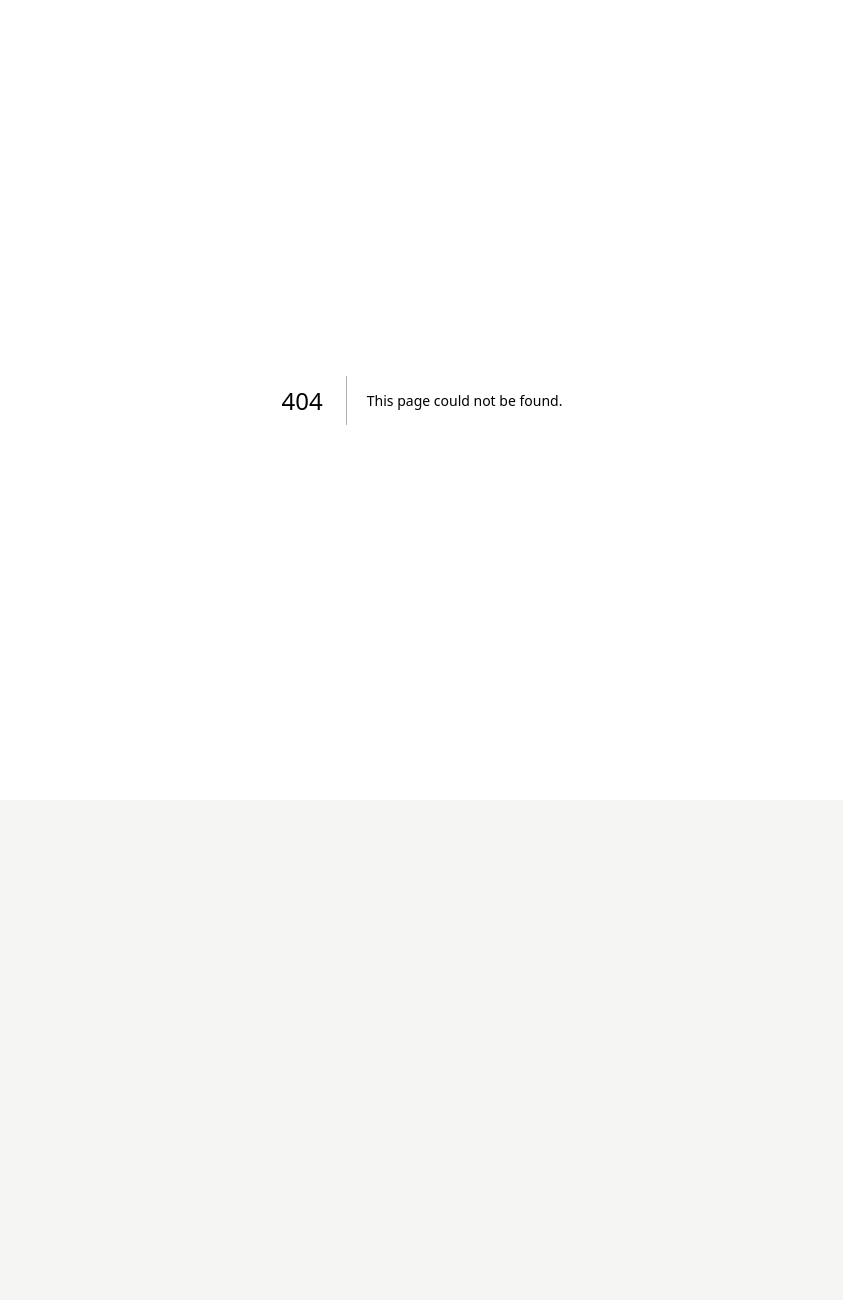
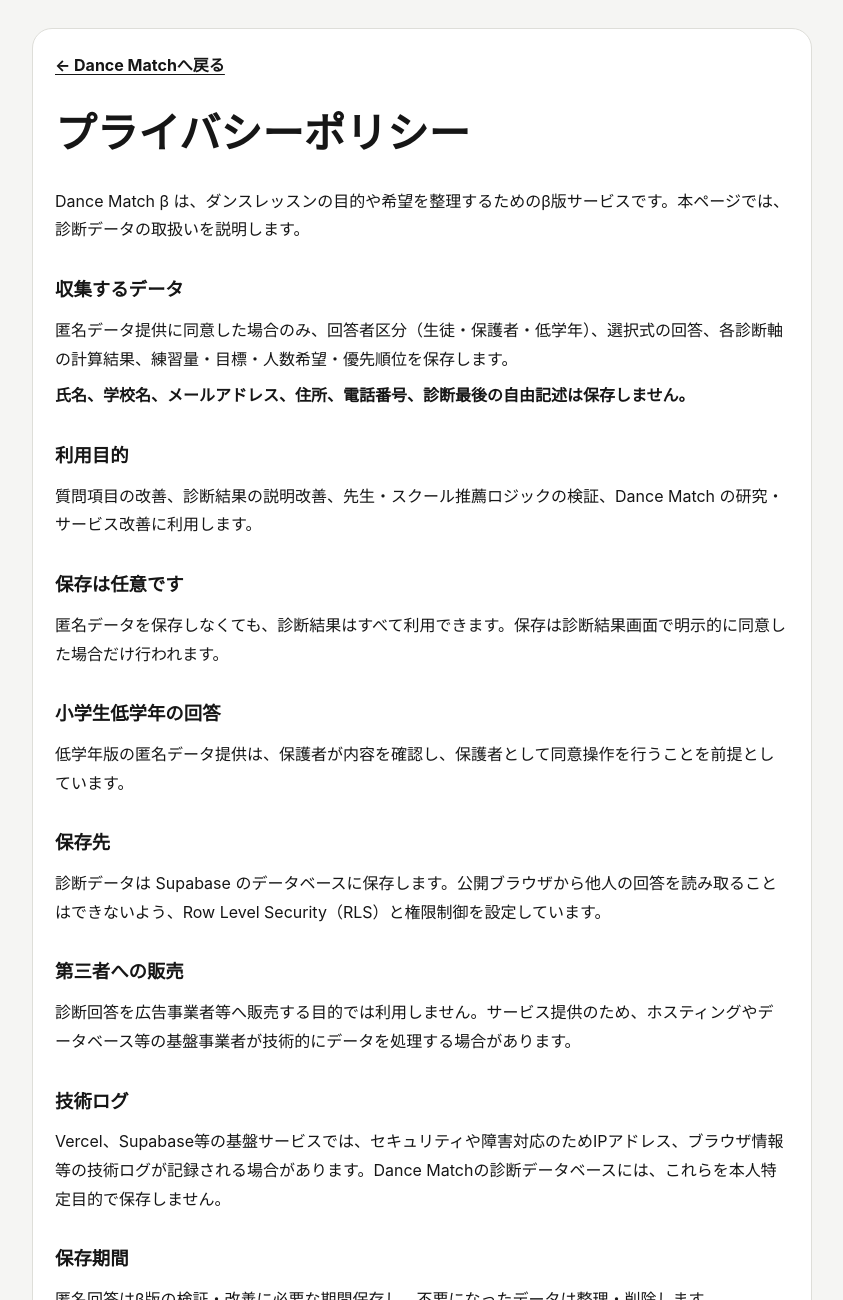
Before and after one commit to toshiorajio3-commits/dance-body-business1, a Next.js app in the folder dance-match/: page /privacy in a window 1280 px wide. Before the commit this address had no page. Shown: the top 1300 px of the page, without its empty margins (218-1061 px from the left). Before the commit the page ends 800 px from the top, so only its background shows below. Built offline with nearby package versions, Linux system fonts and the light colour scheme.

Commit message:
Harden Dance Match beta for public release
Add privacy policy, PWA/robots metadata, privacy links, and a committed dependency lockfile after successful CI validation.

```diff
--- /dev/null
+++ b/dance-match/src/app/privacy/page.tsx
@@ -0,0 +1,46 @@
+export const metadata = {
+  title: "プライバシーポリシー | Dance Match β",
+  description: "Dance Match β における匿名診断データの取扱いについて",
+};
+
+export default function PrivacyPage() {
+  return (
+    <main className="page">
+      <section className="card prose">
+        <a href="/" className="text-btn">← Dance Matchへ戻る</a>
+        <h1>プライバシーポリシー</h1>
+        <p>Dance Match β は、ダンスレッスンの目的や希望を整理するためのβ版サービスです。本ページでは、診断データの取扱いを説明します。</p>
+
+        <h2>収集するデータ</h2>
+        <p>匿名データ提供に同意した場合のみ、回答者区分（生徒・保護者・低学年）、選択式の回答、各診断軸の計算結果、練習量・目標・人数希望・優先順位を保存します。</p>
+        <p><strong>氏名、学校名、メールアドレス、住所、電話番号、診断最後の自由記述は保存しません。</strong></p>
+
+        <h2>利用目的</h2>
+        <p>質問項目の改善、診断結果の説明改善、先生・スクール推薦ロジックの検証、Dance Match の研究・サービス改善に利用します。</p>
+
+        <h2>保存は任意です</h2>
+        <p>匿名データを保存しなくても、診断結果はすべて利用できます。保存は診断結果画面で明示的に同意した場合だけ行われます。</p>
+
+        <h2>小学生低学年の回答</h2>
+        <p>低学年版の匿名データ提供は、保護者が内容を確認し、保護者として同意操作を行うことを前提としています。</p>
+
+        <h2>保存先</h2>
+        <p>診断データは Supabase のデータベースに保存します。公開ブラウザから他人の回答を読み取ることはできないよう、Row Level Security（RLS）と権限制御を設定しています。</p>
+
+        <h2>第三者への販売</h2>
+        <p>診断回答を広告事業者等へ販売する目的では利用しません。サービス提供のため、ホスティングやデータベース等の基盤事業者が技術的にデータを処理する場合があります。</p>
+
+        <h2>技術ログ</h2>
+        <p>Vercel、Supabase等の基盤サービスでは、セキュリティや障害対応のためIPアドレス、ブラウザ情報等の技術ログが記録される場合があります。Dance Matchの診断データベースには、これらを本人特定目的で保存しません。</p>
+
+        <h2>保存期間</h2>
+        <p>匿名回答はβ版の検証・改善に必要な期間保存し、不要になったデータは整理・削除します。</p>
+
+        <h2>注意事項</h2>
+        <p>Dance Match β は医療・心理診断ではなく、現時点で統計的妥当性が確立した心理尺度として提供するものではありません。研究知見をもとにした実務用プロフィールとして検証を続けます。</p>
+
+        <p className="disclaimer">正式公開時には、運営者情報・問い合わせ窓口等の表示を追加します。</p>
+      </section>
+    </main>
+  );
+}
--- a/dance-match/src/components/DanceMatchApp.tsx
+++ b/dance-match/src/components/DanceMatchApp.tsx
@@ -125,6 +125,7 @@
         <div><b>親子の希望差</b><span>本人と保護者は平均せず、別々に比較</span></div>
       </div></section>
       <button className="secondary wide" onClick={() => setScreen("about")}>この診断について詳しく見る</button>
+      <div className="footer-links"><a href="/privacy">プライバシーポリシー</a></div>
       {saved.student && saved.parent && <button className="primary wide" onClick={() => setScreen("compare")}>生徒と保護者の結果を比較する</button>}
     </main>
   );
@@ -188,7 +189,7 @@
 
     <section className="card">
       <h2>匿名データ提供（任意）</h2>
-      <p className="muted">Dance Matchの質問や推薦ロジックを改善するため、選択式の回答と計算結果だけを匿名で保存できます。氏名・学校名・メールアドレス・最後の自由記述は保存しません。保存しなくても診断は利用できます。</p>
+      <p className="muted">Dance Matchの質問や推薦ロジックを改善するため、選択式の回答と計算結果だけを匿名で保存できます。氏名・学校名・メールアドレス・最後の自由記述は保存しません。保存しなくても診断は利用できます。 <a href="/privacy">データの取扱いを見る</a></p>
       <label className="consent">
         <input
           type="checkbox"
```
Also changed, not shown: dance-match/src/app/manifest.ts (added, +14 -0 lines), dance-match/src/app/robots.ts (added, +10 -0 lines), dance-match/src/app/globals.css, 1 other file (tests, documents, lock files or other folders).
